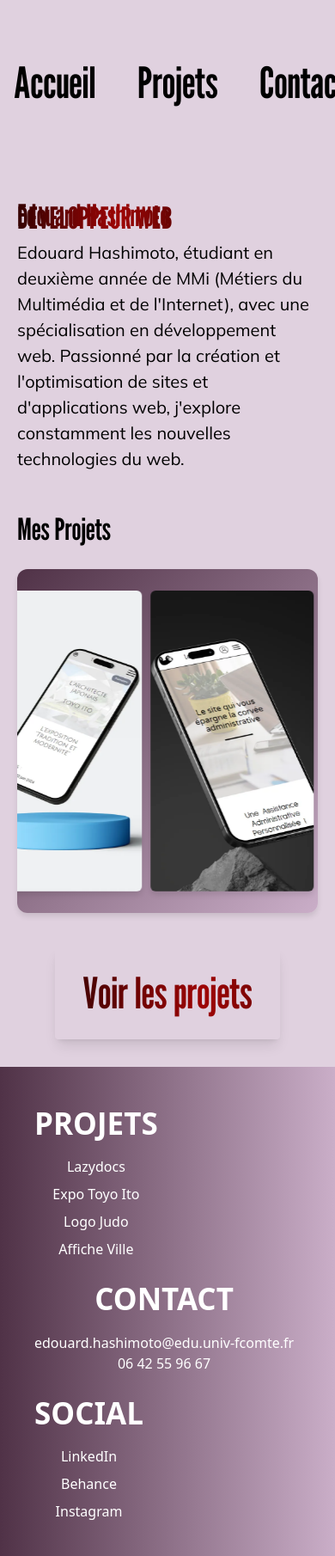
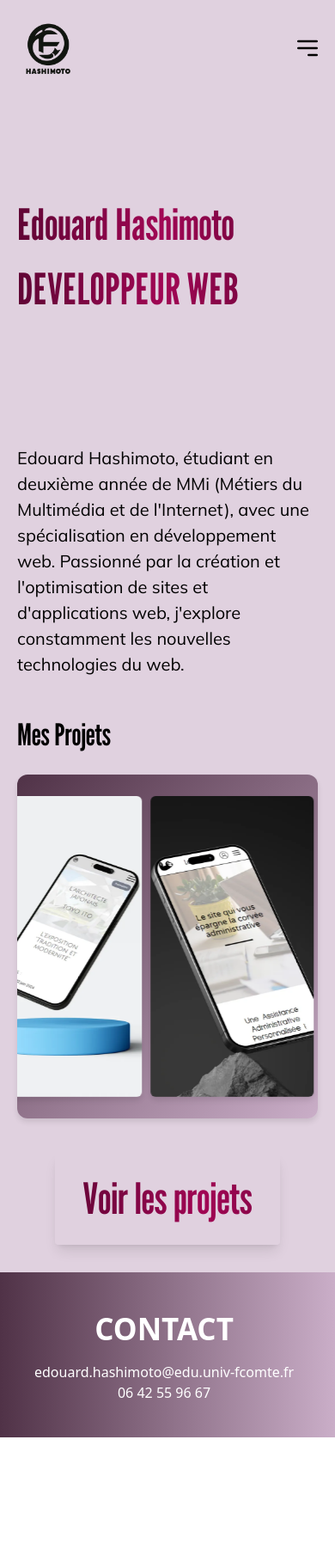
Before and after one commit to Edouard-Hashimoto/Portfolio, a Vue app: page / in a window 390 px wide. Shown: the whole page at 86% size. After the commit the page ends 1672 px from the top, so only its background shows below. Built offline with nearby package versions, Linux system fonts and the light colour scheme.

Commit message:
début page article ++ responsive

```diff
--- a/src/App.vue
+++ b/src/App.vue
@@ -1,30 +1,129 @@
 <script setup lang="ts">
-import LoginOut from './components/LoginOut.vue'
+import { ref, watch } from 'vue'
 import { RouterLink, RouterView } from 'vue-router'
+
+const isMenuOpen = ref(false)
+
+function toggleMenu() {
+  isMenuOpen.value = !isMenuOpen.value
+}
+
+// Bloquer/débloquer le scroll en fonction de l'état du menu
+watch(isMenuOpen, (newValue) => {
+  if (newValue) {
+    document.body.classList.add('no-scroll')
+  } else {
+    document.body.classList.remove('no-scroll')
+  }
+})
 </script>
 
 <template>
   <header class="absolute right-0 top-0 w-full bg-transparent p-4">
     <nav class="flex items-center justify-between">
+      <!-- Logo -->
       <RouterLink to="/" class="mr-auto">
-        <img src="/IMG/logoH.png" class="h-40" alt="Logo" />
+        <img src="/IMG/logoH.png" class="lg:h-40 h-20" alt="Logo" />
       </RouterLink>
-      <div class="flex space-x-12">
+
+      <!-- Bouton menu pour petits écrans -->
+      <button @click="toggleMenu" class="md:hidden">
+        <svg
+          class="w-8 h-8"
+          fill="none"
+          stroke="currentColor"
+          viewBox="0 0 24 24"
+          xmlns="http://www.w3.org/2000/svg"
+        >
+          <path
+            stroke-linecap="round"
+            stroke-linejoin="round"
+            stroke-width="2"
+            d="M4 6h16M4 12h16m-7 6h7"
+          ></path>
+        </svg>
+      </button>
+
+      <!-- Menu principal pour écrans larges -->
+      <div class="hidden md:flex space-x-12">
         <RouterLink to="/" class="font-Text-principale text-xl text-black">Accueil</RouterLink>
-        <RouterLink to="/projet" class="font-Text-principale text-xl text-black"
-          >Projets</RouterLink
-        >
-        <RouterLink to="/contact" class="font-Text-principale text-xl text-black"
-          >Contact</RouterLink
-        >
+        <RouterLink to="/projet" class="font-Text-principale text-xl text-black">Projets</RouterLink>
+        <RouterLink to="/contact" class="font-Text-principale text-xl text-black">Contact</RouterLink>
       </div>
     </nav>
+
+    <!-- Menu déroulant pour petits écrans -->
+    <div
+      v-if="isMenuOpen"
+      class="fixed inset-0 bg-black text-white flex flex-col items-center justify-center md:hidden z-50"
+    >
+      <button @click="toggleMenu" class="absolute top-4 right-4">
+        <svg
+          class="w-8 h-8"
+          fill="none"
+          stroke="currentColor"
+          viewBox="0 0 24 24"
+          xmlns="http://www.w3.org/2000/svg"
+        >
+          <path
+            stroke-linecap="round"
+            stroke-linejoin="round"
+            stroke-width="2"
+            d="M6 18L18 6M6 6l12 12"
+          ></path>
+        </svg>
+      </button>
+      <RouterLink to="/" class="block p-4 text-xl router-link" @click="toggleMenu">Accueil</RouterLink>
+      <hr class="w-3/4 border-t-2 border-purple-300" />
+      <RouterLink to="/projet" class="block p-4 text-xl router-link" @click="toggleMenu">Projets</RouterLink>
+      <hr class="w-3/4 border-t-2 border-purple-300" />
+      <RouterLink to="/contact" class="block p-4 text-xl router-link" @click="toggleMenu">Contact</RouterLink>
+    </div>
   </header>
-  <main>
+
+
+  <main :class="{ 'blurred': isMenuOpen }">
     <RouterView v-slot="{ Component }">
       <Suspense>
         <component :is="Component" :key="$route.path" />
       </Suspense>
     </RouterView>
   </main>
+  <footer
+      class="relative flex flex-wrap justify-center bg-gradient-to-r from-[#503247] to-[#caaec8] p-10"
+    >
+      <div class="flex w-full max-w-6xl flex-wrap items-start justify-between gap-5">
+        <div class="text-center text-white">
+          <h3 class="font-league-gothic mb-3 text-lg font-bold">CONTACT</h3>
+          <p class="font-mulish">edouard.hashimoto@edu.univ-fcomte.fr</p>
+          <p class="font-mulish">06 42 55 96 67</p>
+        </div>
+      </div>
+    </footer>
 </template>
+
+<style>
+@import url('https://fonts.googleapis.com/css2?family=League+Gothic&family=Mulish:ital,wght@0,200..1000;1,200..1000&family=Teko:wght@300..700&display=swap');
+
+/* Empêche le défilement de la page */
+.no-scroll {
+  overflow: hidden;
+  height: 100vh;
+}
+
+/* Applique un effet de flou ou masque le contenu derrière le menu */
+.blurred {
+  filter: blur(5px);
+  pointer-events: none;
+  user-select: none;
+}
+
+.router-link {
+  font-family: 'Teko', sans-serif;
+  transition: color 0.3s;
+}
+
+.router-link:hover {
+  color: #ffcc00;
+}
+</style>
--- a/src/pages/guide-de-style.vue
+++ /dev/null
@@ -1,17 +0,0 @@
-<!-- eslint-disable vue/multi-word-component-names -->
-<script setup lang="ts">
-import bouton from '@/components/boutons/btnDefault.vue';
-
-</script>
-
-<template>
-    <div>
-        <h1 class="font-Text-principale text-2xl">
-            Guide de style
-        </h1>
-        <p class="font-paragraph text-base">
-            Ce guide de style est un document qui permet de définir les règles de base pour la création de l'interface graphique d'une application web.
-        </p>
-        <bouton />
-    </div>
-</template>
--- a/src/pages/index.vue
+++ b/src/pages/index.vue
@@ -1,14 +1,14 @@
 <template>
   <div class="bg-[#e0d1df]">
     <!-- Section d'introduction -->
-    <div class="transition-div flex flex-col items-start justify-center px-5 pt-56 md:px-10">
+    <div class="transition-div mb-36 flex flex-col items-start justify-center px-5 pt-56 md:px-10">
       <h1
-        class="animate-light-effect mb-[-50px] font-Text-principale text-lg text-zinc-900 sm:text-xl lg:text-2xl"
+        class="animate-light-effect lg:mb-[-50px] font-Text-principale text-xl text-zinc-900 sm:text-xl lg:text-2xl"
       >
         Edouard Hashimoto
       </h1>
       <h1
-        class="animate-light-effect font-Text-principale text-lg text-zinc-900 sm:text-xl lg:text-2xl"
+        class="animate-light-effect font-Text-principale text-xl text-zinc-900 sm:text-xl lg:text-2xl"
       >
         DEVELOPPEUR WEB
       </h1>
@@ -57,34 +57,7 @@
     </div>
 
     <!-- Footer -->
-    <footer
-      class="relative flex flex-wrap justify-center bg-gradient-to-r from-[#503247] to-[#caaec8] p-10"
-    >
-      <div class="flex w-full max-w-6xl flex-wrap items-start justify-between gap-5">
-        <div class="text-center text-white">
-          <h3 class="font-league-gothic mb-3 text-lg font-bold">PROJETS</h3>
-          <ul class="font-mulish list-none space-y-2">
-            <li>Lazydocs</li>
-            <li>Expo Toyo Ito</li>
-            <li>Logo Judo</li>
-            <li>Affiche Ville</li>
-          </ul>
-        </div>
-        <div class="text-center text-white">
-          <h3 class="font-league-gothic mb-3 text-lg font-bold">CONTACT</h3>
-          <p class="font-mulish">edouard.hashimoto@edu.univ-fcomte.fr</p>
-          <p class="font-mulish">06 42 55 96 67</p>
-        </div>
-        <div class="text-center text-white">
-          <h3 class="font-league-gothic mb-3 text-lg font-bold">SOCIAL</h3>
-          <ul class="font-mulish list-none space-y-2">
-            <li><a href="#" class="hover:underline">LinkedIn</a></li>
-            <li><a href="#" class="hover:underline">Behance</a></li>
-            <li><a href="#" class="hover:underline">Instagram</a></li>
-          </ul>
-        </div>
-      </div>
-    </footer>
+
   </div>
 </template>
 
@@ -141,7 +114,7 @@ onMounted(() => {
 }
 
 .animate-light-effect {
-  background: linear-gradient(to right, #000, #9e0505, #000);
+  background: linear-gradient(to right, #3f0425, #a10654, #3f0425);
   background-size: 200% auto;
   -webkit-background-clip: text;
   color: transparent;
--- a/src/pages/projet/[id].vue
+++ b/src/pages/projet/[id].vue
@@ -14,10 +14,24 @@ const unProjet = await pb.collection('Projets').getOne(route.params.id)
       v-if="unProjet.IMGfond"
       :filename="unProjet?.IMGfond"
       :record="unProjet"
-      class="pb-[-700px]"
+      class="pb-[-700px] w-screen object-cover"
     />
-    <p class="absolute left-[50px] top-[1200px] w-1/2 font-paragraph text-base text-white">
+    <p class="absolute left-[50px] top-[1200px] w-1/2 font-paragraph text-base text-black">
       {{ unProjet?.para1 }}
     </p>
   </div>
+  <div>
+    <h1 class="font-Text-principale text-2xl">
+      {{ unProjet?.Titre1 }}
+    </h1>
+    <p class="font-paragraph text-base ml-4 w-1/2 my-10">
+      {{ unProjet?.Para2 }}
+    </p>
+    <ImgPb
+      v-if="unProjet.Image2"
+      :filename="unProjet?.Image2"
+      :record="unProjet"
+      class="absolute right-0 top-[1900px] w-1/2"
+    />
+  </div>
 </template>
--- a/src/pages/projet/index.vue
+++ b/src/pages/projet/index.vue
@@ -16,7 +16,7 @@ const listProjet = await pb.collection('Projets').getFullList()
       <div
         v-for="unProjet in listProjet"
         :key="unProjet.id"
-        class="lg:w-[640px] lg:h-[360px] w-72 h-52 relative overflow-hidden rounded-lg shadow-lg transition-transform hover:scale-105 hover:shadow-xl"
+        class="lg:w-[600px] lg:h-[340px] w-72 h-52 relative overflow-hidden rounded-lg shadow-lg transition-transform hover:scale-105 hover:shadow-xl"
       >
       <RouterLink :to="{ name: '/projet/[id]', params: { id: unProjet.id } }">
         <!-- Conteneur de l'image -->
```
